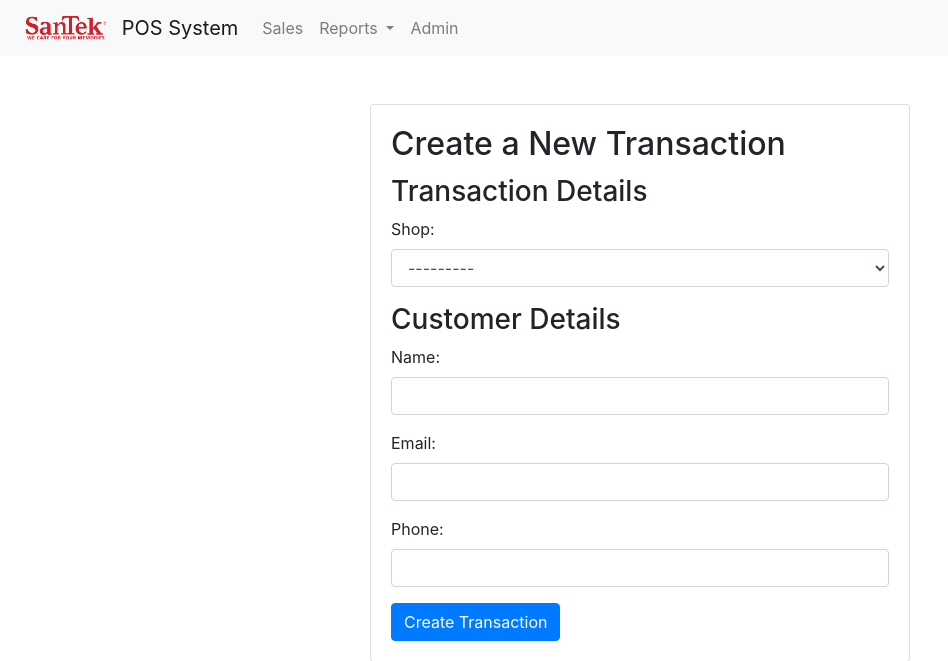
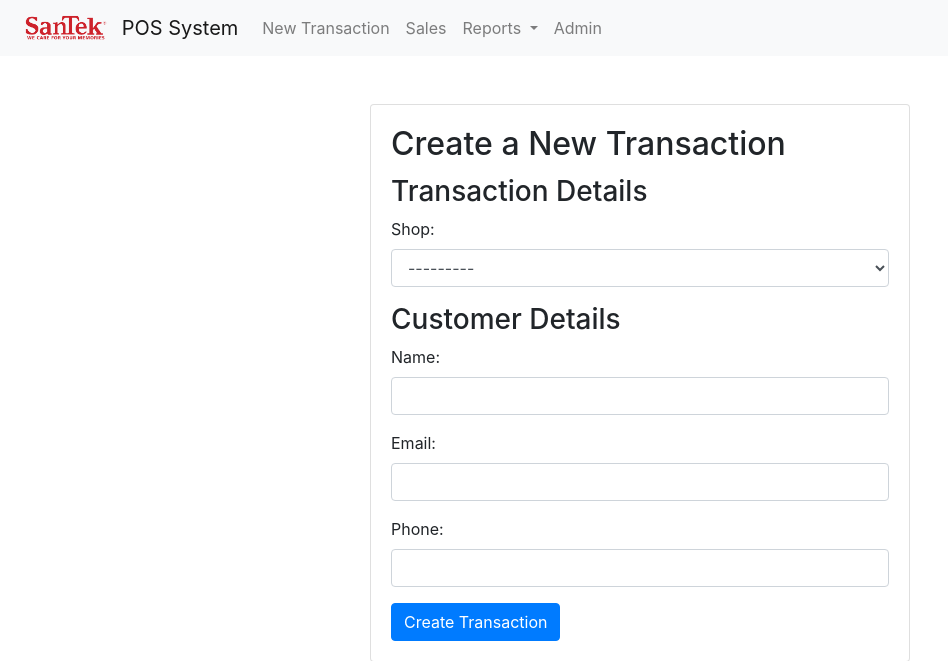
Before and after one commit to Denuwan392/santek-mobile, a Django app: page /pos/transaction/new/ in a window 1280 px wide. Shown: the top 661 px of the page, without its empty margins (0-948 px from the left). Run offline with Django 5.2, Linux system fonts and the light colour scheme; the visitor is signed in with stand-in values (Sample User, id 1); data that the repository does not hold is empty; parts of the project's set-up code (start-up, migrations or seed data) failed here and were passed over; some libraries are stand-ins or nearby versions.

Commit message:
Update base.html

```diff
--- a/pos/templates/pos_system/base.html
+++ b/pos/templates/pos_system/base.html
@@ -21,6 +21,7 @@
         </button>
         <div class="collapse navbar-collapse" id="navbarNav">
             <ul class="navbar-nav">
+                <li class="nav-item"><a class="nav-link" href="{% url 'pos_system:create_transaction' %}">New Transaction</a></li>
 
                 <li class="nav-item"><a class="nav-link" href="{% url 'pos_system:transaction_report' %}">Sales</a></li>
 
```
